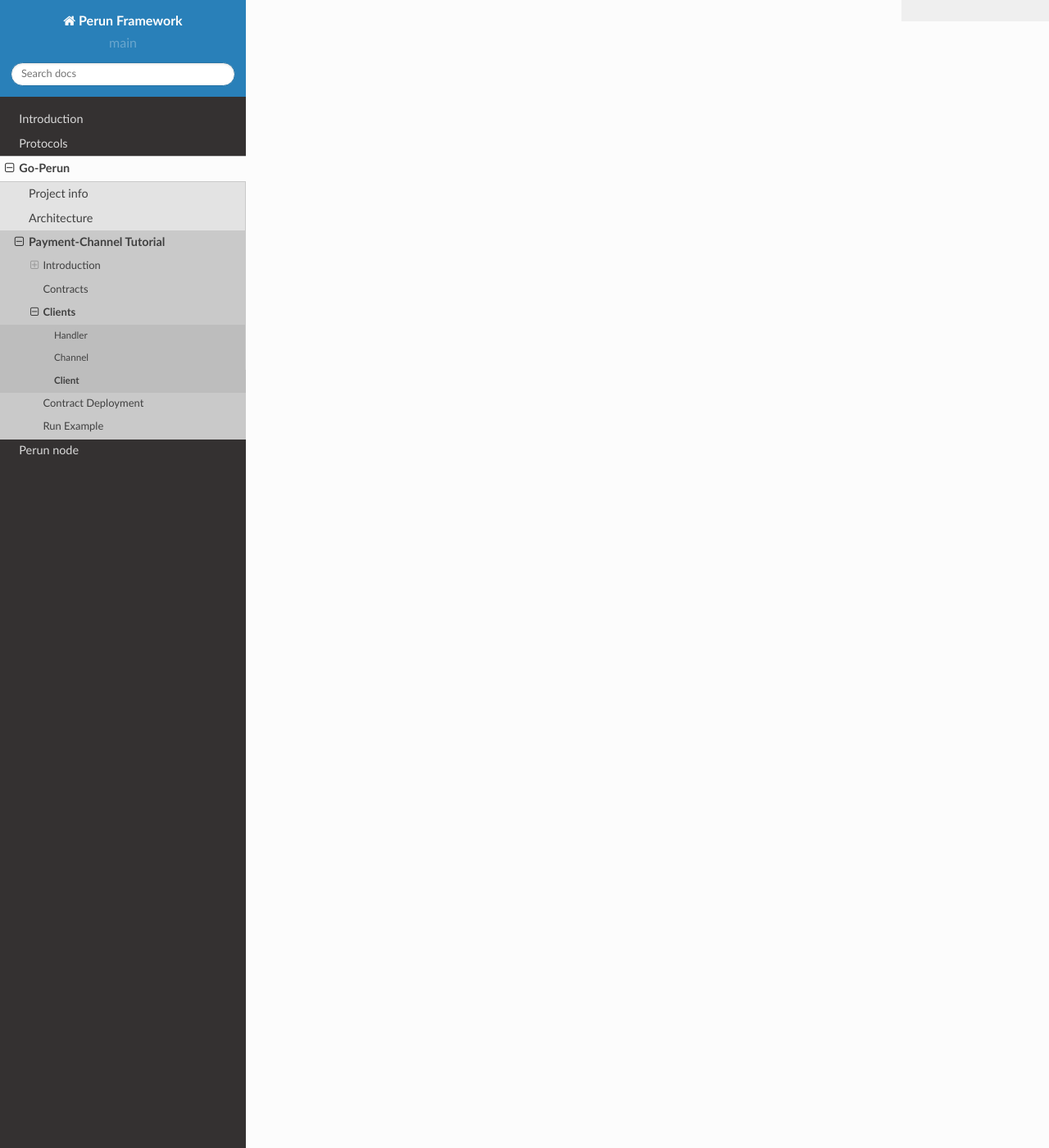
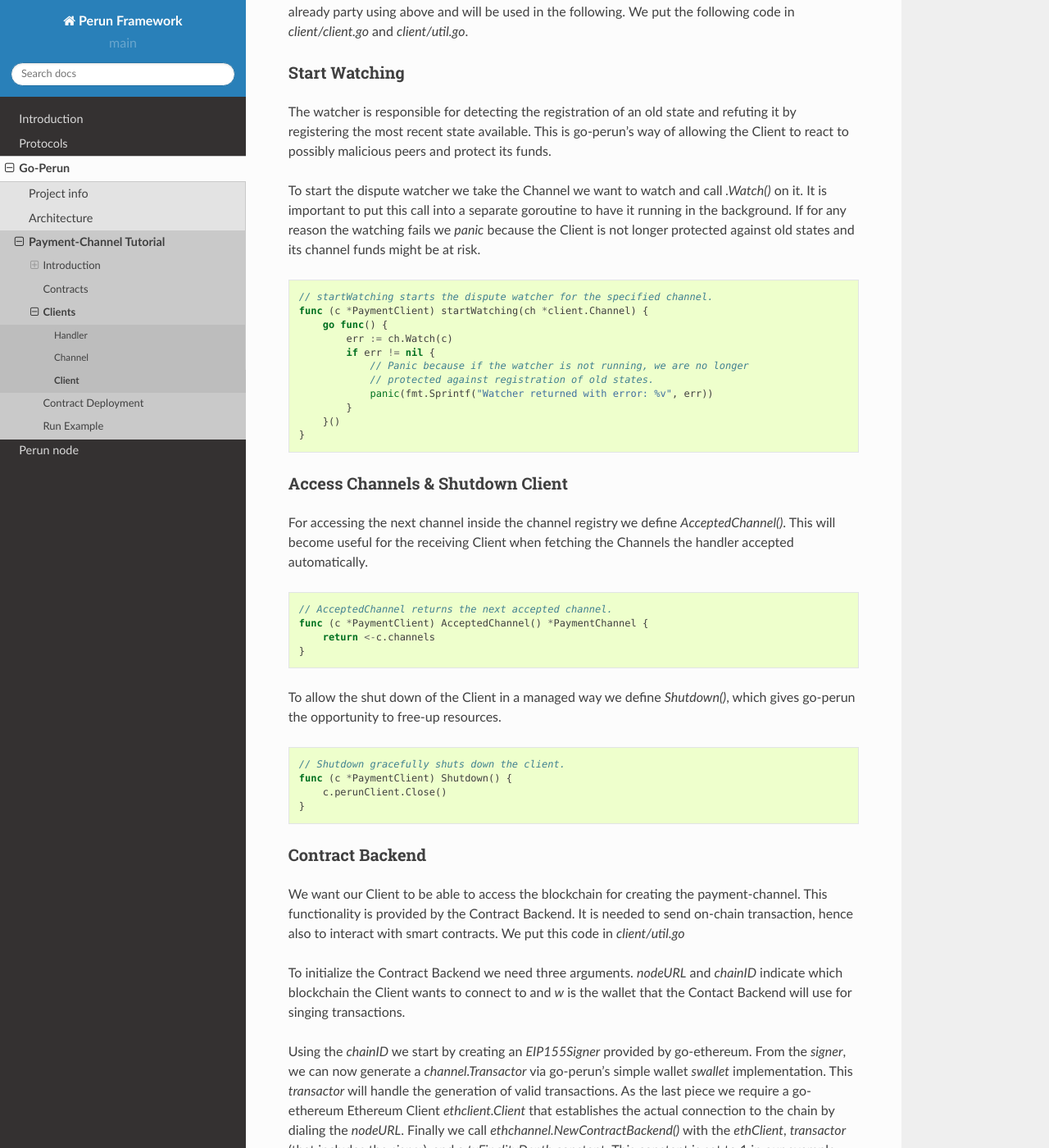
Before and after one commit to hyperledger-labs/perun-doc, a Sphinx documentation site: the page built from source/go-perun/new_tutorial/client/client.rst, in a window 1280 px wide and 1400 px high, scrolled down 4695 px. Shown: the whole window at 82% size. Built offline with Sphinx 7.4.7 and the Read the Docs theme 2.0.0, drawn with Linux system fonts in a browser that asks for light colours; pages that are not in the unit, such as notebooks, are missing from menus; some of the changed text lies outside the part shown.

Commit message:
payment-channel: added utilities to client.rst

```diff
--- a/source/go-perun/new_tutorial/client/client.rst
+++ b/source/go-perun/new_tutorial/client/client.rst
@@ -1,17 +1,21 @@
 Client
 ======
-The Client is where all of the participant's logic comes together and, most importantly, where we implement the functionality for opening new Channels.
-We put the code of this section in `client/client.go`.
-Note, that the three self-explanatory functions `startWatching()`, `AcceptedChannel()`, `Shutdown()` are also implemented here.
+The Client is where all of the participant's logic comes together and, most importantly, where we implement the functionality for opening/proposing new Channels.
+We start by giving a detailed description of the Client implementation and continue with implementing some utility functionality before we take a look at the Handler in the following section.
+
+Implementation
+~~~~~~~~~~~~~~
+We put the following code in `client/client.go`.
 
 Structure
-~~~~~~~~~~~~~~~~~~
-The core of our `PaymentClient` is `client.Client` (`perunClient`) that comes with go-perun.
+---------
+The core of our `PaymentClient` is the `perunClient` that comes as `client.Client` provided by go-perun.
 We call it the "Perun Client", because it is the central controller to interact with the state channel network the Client participates in.
+`PaymentClient` is simply a wrapper that expands the base Perun Client with our individual payment functionality.
 
-Then, the `account`, where the Client's funds are located, is required.
-Additionally, we define the type of asset we expect our payment-channel(s) to use.
-Multi-asset channels are possible, but one type of asset is sufficient in our case (Ethereum).
+Added to this is the `account`, where the Client's funds are located.
+Then we also define the type of asset `currency` we expect our payment-channel(s) to use.
+Multi-asset channels are possible, but one type of asset is sufficient in our case.
 Finally, we utilize a go channel `channels` to store the Channels the Client is participating in.
 
 .. code-block:: go
@@ -24,10 +28,11 @@
         channels    chan *PaymentChannel // Accepted payment channels.
     }
 
-Setup
-~~~~~
+
+Constructor
+-----------
 Let us create the constructor for our `PaymentClient` then.
-The constructor requires six arguments to do so:
+Six arguments are required:
 
 The `bus`, is the central message bus over which all clients of a channel network communicate.
 The wallet `w`, is the Client's wallet, and address `acc` represents the address of the Ethereum account being used.
@@ -49,6 +54,7 @@
 
 First, we need to enable the Client to send on-chain transactions to interact with the smart contracts.
 We do this by creating the so-called Contract Backend `cb` dependent on the chain parameters and the Clients wallet (for signing).
+`CreateContractBackend()` is defined at the end of the following Utilities section where all it's functionality is described in greater detail. // TODO: Make Link
 
 .. code-block:: go
 
@@ -63,7 +69,7 @@
 Go-perun comes with two handy functionalities here:
 
 `ethchannel.ValidateAdjudicator()` and `ethchannel.ValidateAssetHolderETH()` both checking the respective bytecode of the contract at the given address.
-Note that the validation of the AssetHolder requires both addresses because this contract's code depends on the adjudicator.
+Note that the validation of the AssetHolder requires both addresses because this contract's code depends on the Adjudicator.
 
 .. code-block:: go
 
@@ -111,7 +117,7 @@
         return nil, fmt.Errorf("intializing watcher: %w", err)
     }
 
-Then we create the Perun Client with the previously created (and partly given) components and ultimately generate the PaymentClient.
+Then we create the Perun Client with the previously created (and partly given) components and ultimately generate the `PaymentClient`.
 Note that the channel registry `channels` is initialized with a map that pairs the individual `PaymentChannel` with their channel ID.
 We will look at the `PaymentChannel` implementation in the Channel section. # TODO: Add link
 
@@ -144,8 +150,8 @@
 
 
 
-Open Channel
-~~~~~~~~~~~~~
+Open/Propose Channel
+--------------------
 
 We use `OpenChannel()` for allowing the Client to propose a new `PaymentChannel` to a `peer` by giving the peer's Client as an argument.
 Additionally, the `amount` can be specified, which we are using in our implementation to set the proposer's starting balance.
@@ -207,8 +213,95 @@
         return *newPaymentChannel(ch, c.currency)
     }
 
-The watcher's responsibility is that if an old state is registered, the on-chain state is refuted by registering the most recent states available.
-The watcher is go-perun's way of allowing the Client to react to malicious peers and protect their funds.
+More about the watchers responsibility in the following.
+
+Utilities
+~~~~~~~~~
+Before we continue with the Client description let's implement a few utility functions that we are already party using above and will be used in the following.
+We put the following code in `client/client.go` and `client/util.go`.
+
+Start Watching
+--------------
+The watcher is responsible for detecting the registration of an old state and refuting it by registering the most recent state available.
+This is go-perun's way of allowing the Client to react to possibly malicious peers and protect its funds.
+
+To start the dispute watcher we take the Channel we want to watch and call `.Watch()` on it.
+It is important to put this call into a separate goroutine to have it running in the background.
+If for any reason the watching fails we `panic` because the Client is not longer protected against old states and its channel funds might be at risk.
+
+.. code-block:: go
+
+    // startWatching starts the dispute watcher for the specified channel.
+    func (c *PaymentClient) startWatching(ch *client.Channel) {
+        go func() {
+            err := ch.Watch(c)
+            if err != nil {
+                // Panic because if the watcher is not running, we are no longer
+                // protected against registration of old states.
+                panic(fmt.Sprintf("Watcher returned with error: %v", err))
+            }
+        }()
+    }
+
+
+
+Access Channels & Shutdown Client
+---------------------------------
+For accessing the next channel inside the channel registry we define `AcceptedChannel()`.
+This will become useful for the receiving Client when fetching the Channels the handler accepted automatically.
+
+.. code-block:: go
+
+    // AcceptedChannel returns the next accepted channel.
+    func (c *PaymentClient) AcceptedChannel() *PaymentChannel {
+        return <-c.channels
+    }
+
+To allow the shut down of the Client in a managed way we define `Shutdown()`, which gives go-perun the opportunity to free-up resources.
+
+.. code-block:: go
+
+    // Shutdown gracefully shuts down the client.
+    func (c *PaymentClient) Shutdown() {
+        c.perunClient.Close()
+    }
+
+
+Contract Backend
+----------------
+We want our Client to be able to access the blockchain for creating the payment-channel.
+This functionality is provided by the Contract Backend.
+It is needed to send on-chain transaction, hence also to interact with smart contracts.
+We put this code in `client/util.go`
+
+To initialize the Contract Backend we need three arguments.
+`nodeURL` and `chainID` indicate which blockchain the Client wants to connect to and `w` is the wallet that the Contact Backend will use for singing transactions.
+
+Using the `chainID` we start by creating an `EIP155Signer` provided by go-ethereum.
+From the `signer`, we can now generate a `channel.Transactor` via go-perun's simple wallet `swallet` implementation.
+This `transactor` will handle the generation of valid transactions.
+As the last piece we require a go-ethereum Ethereum Client `ethclient.Client` that establishes the actual connection to the chain by dialing the `nodeURL`.
+Finally we call `ethchannel.NewContractBackend()` with the `ethClient`, `transactor` (that includes the `signer`), and a `txFinalityDepth` constant.
+This constant is set to 1 in our example and defines in how many consecutive blocks a transaction has to be included to be considered final.
+
+.. code-block:: go
+
+    // CreateContractBackend creates a new contract backend.
+    func CreateContractBackend(
+        nodeURL string,
+        chainID uint64,
+        w *swallet.Wallet,
+    ) (ethchannel.ContractBackend, error) {
+        signer := types.NewEIP155Signer(new(big.Int).SetUint64(chainID))
+        transactor := swallet.NewTransactor(w, signer) //TODO:go-perun transactor should be spawnable from Wallet: Add method "NewTransactor"
+
+        ethClient, err := ethclient.Dial(nodeURL)
+        if err != nil {
+            return ethchannel.ContractBackend{}, err
+        }
+
+        return ethchannel.NewContractBackend(ethClient, transactor, txFinalityDepth), nil
+    }
 
 .. toctree::
    :hidden:
```
Also changed, not shown: source/go-perun/new_tutorial/client/index.rst (+4 -4 lines).
